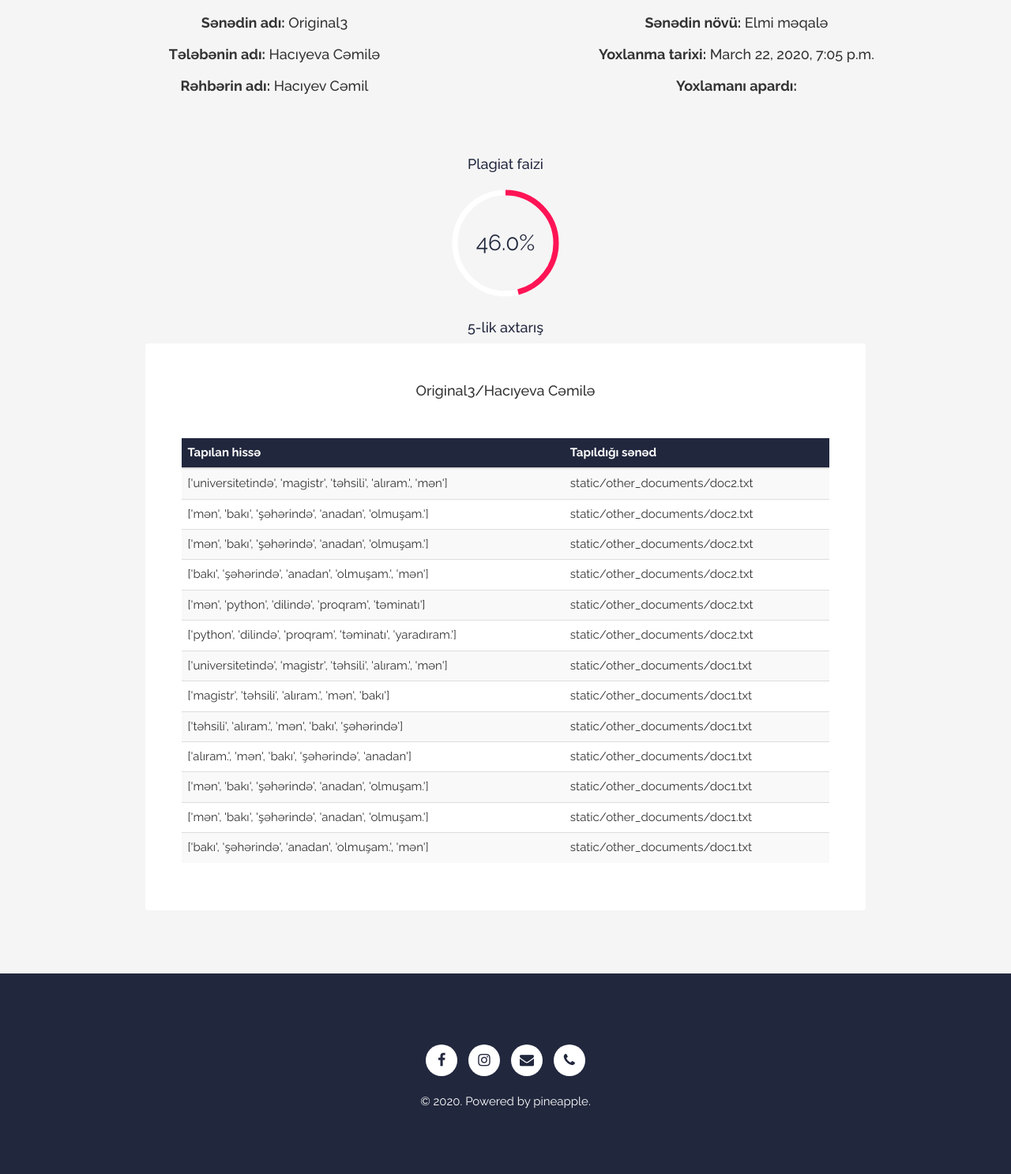
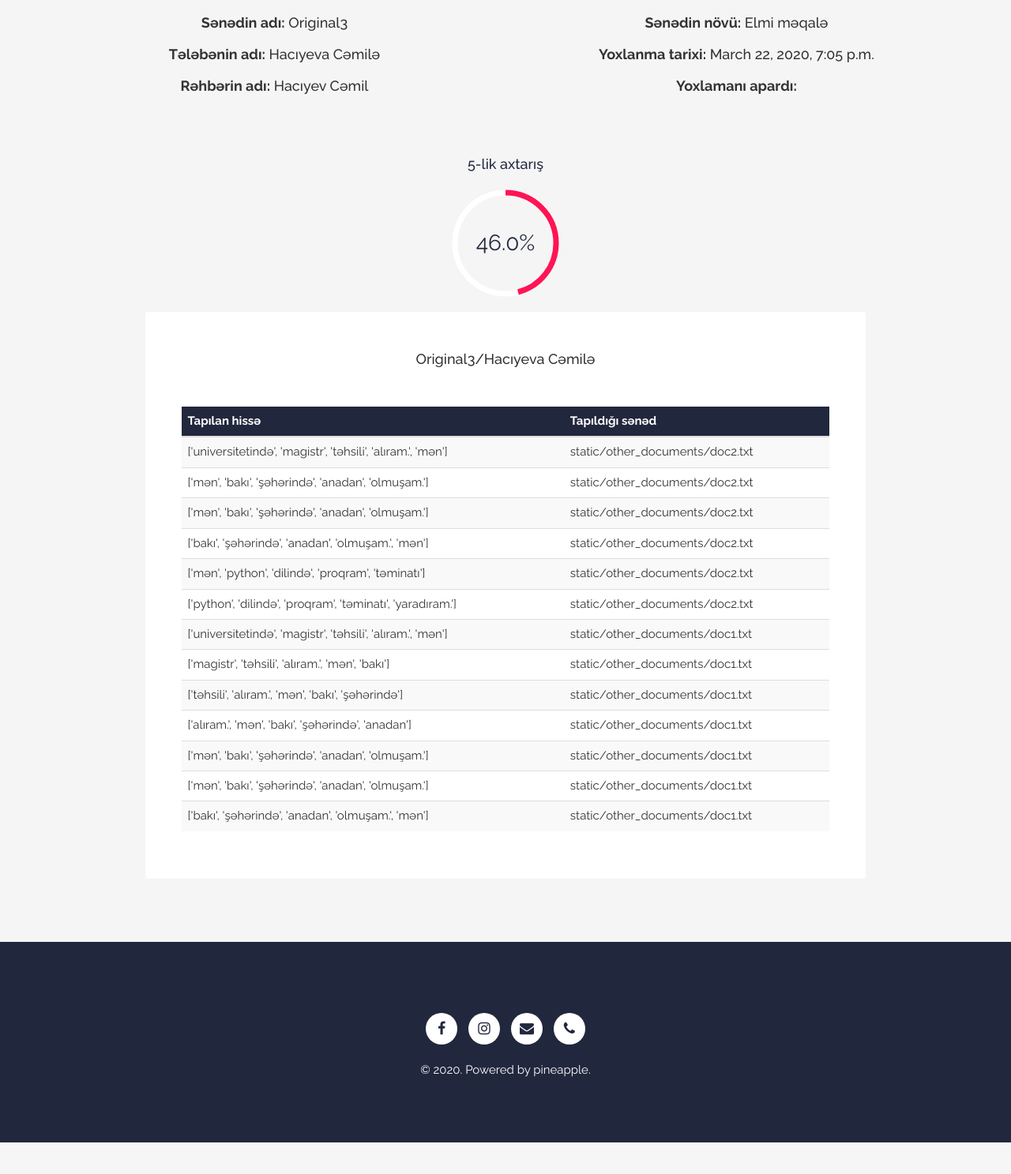
Before and after one commit to theprogbash/plagiant-ip, a Django app: page /result in a window 1280 px wide. Shown: the part 202-1689 px from the top of the page at 79% size. After the commit the page ends 1649 px from the top, so only its background shows below. Run offline with Django 3.2, Linux system fonts and the light colour scheme; the first user in the database is signed in; data comes from the database, SQL or seed files in the repository; some libraries are stand-ins or nearby versions.

Commit message:
Changed algorithm name alignment around chart

```diff
--- a/templates/result.html
+++ b/templates/result.html
@@ -153,11 +153,10 @@
             <div class="row text-center">
                 <div class="col-sm-12">
                     <div class="skill">
-                        <h4>Plagiat faizi</h4>
+                        <h4>5-lik axtarış</h4>
                         <div class="skill-chart skill-circle" data-dimension="160" data-text="{{ rounded_percentage }}%"
                             data-width="6" data-fontsize="28" data-percent="{{ percentage_for_chart }}"
                             data-fgcolor="#FF1455" data-bgcolor="#ffffff"></div>
-                        <h4>5-lik axtarış</h4>
                     </div>
                 </div>
 
```
